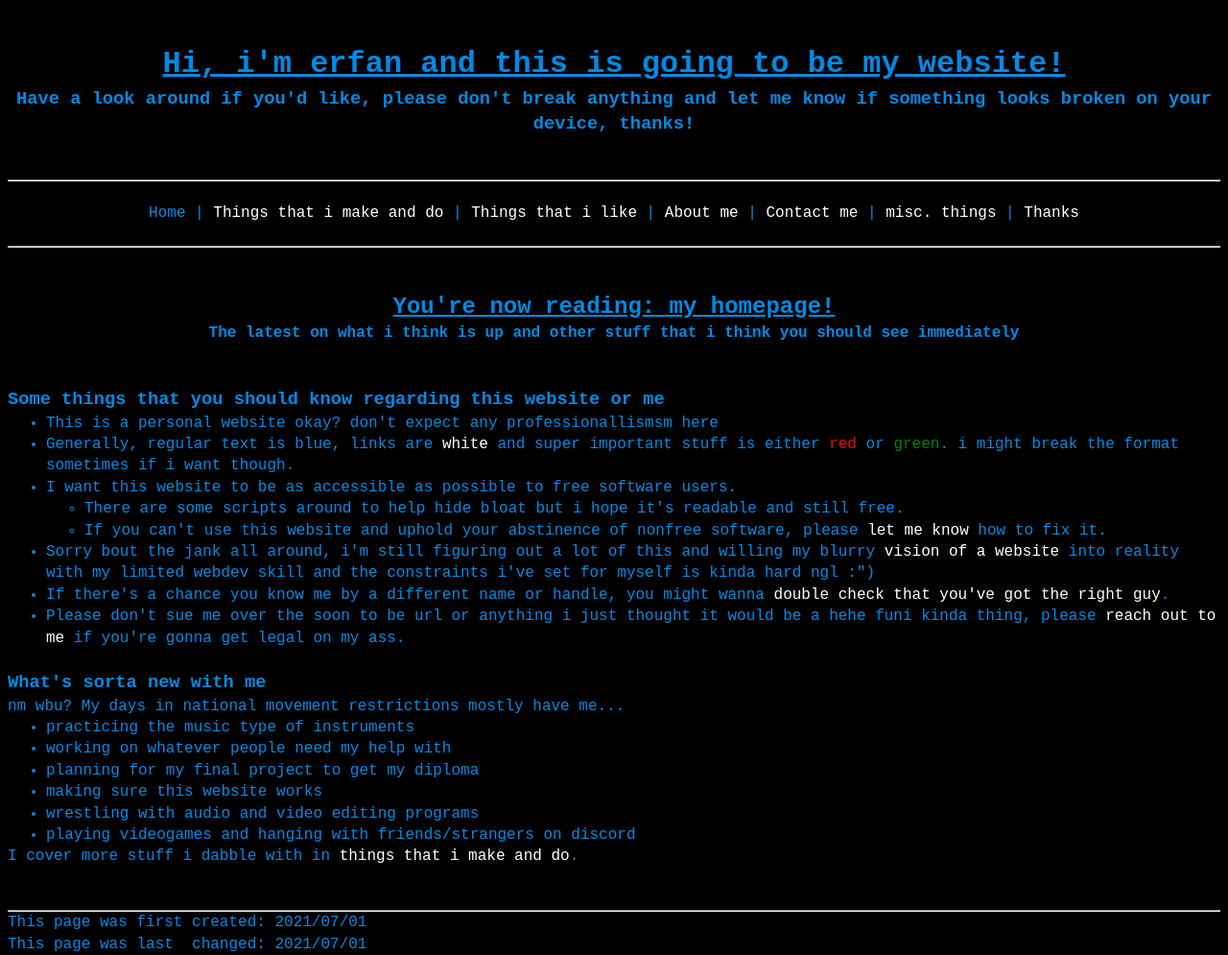
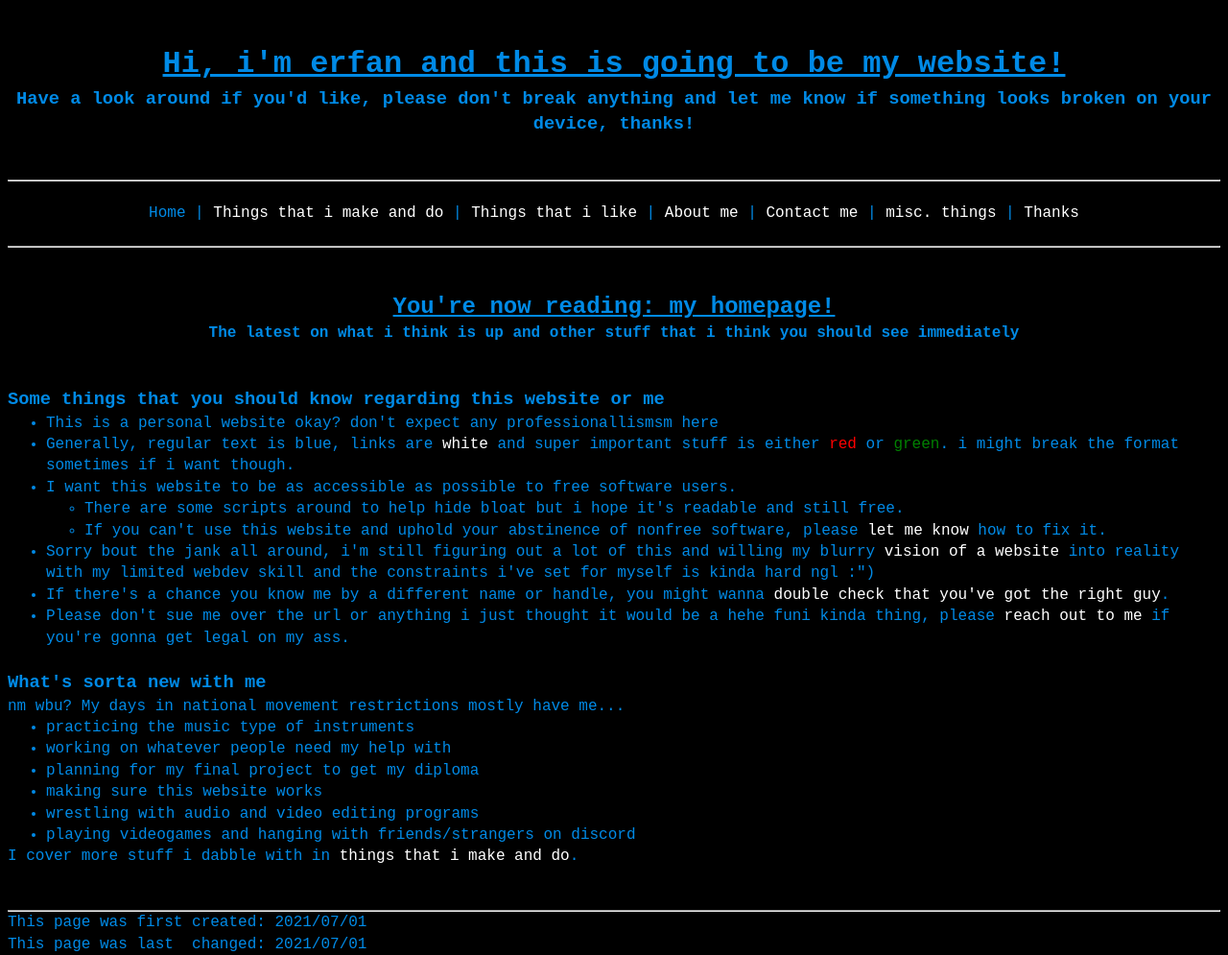
Before and after one commit to a-erfan-aa/a-erfan-aa.github.io, a Jekyll site: the page built from index.html, in a window 1280 px wide. Shown: the whole page at 96% size. Built offline with Jekyll 4.4.1, drawn with Linux system fonts in a browser that asks for light colours.

Commit message:
Update index.html

```diff
--- a/index.html
+++ b/index.html
@@ -23,7 +23,7 @@ lastChanged: 2021/07/01
 				</ul>
 			<li>Sorry bout the jank all around, i'm still figuring out a lot of this and willing my blurry <a href="/things-i-make/website-principles.html">vision of a website</a> into reality with my limited webdev skill and the constraints i've set for myself is kinda hard ngl :")</li>
 			<li>If there's a chance you know me by a different name or handle, you might wanna <a href="/about.html">double check that you've got the right guy</a>.</li>
-			<li>Please don't sue me over the soon to be url or anything i just thought it would be a hehe funi kinda thing, please <a href="/contact.html">reach out to me</a> if you're gonna get legal on my ass.</li>
+			<li>Please don't sue me over the url or anything i just thought it would be a hehe funi kinda thing, please <a href="/contact.html">reach out to me</a> if you're gonna get legal on my ass.</li>
 		</ul>
 </div>
 
```
